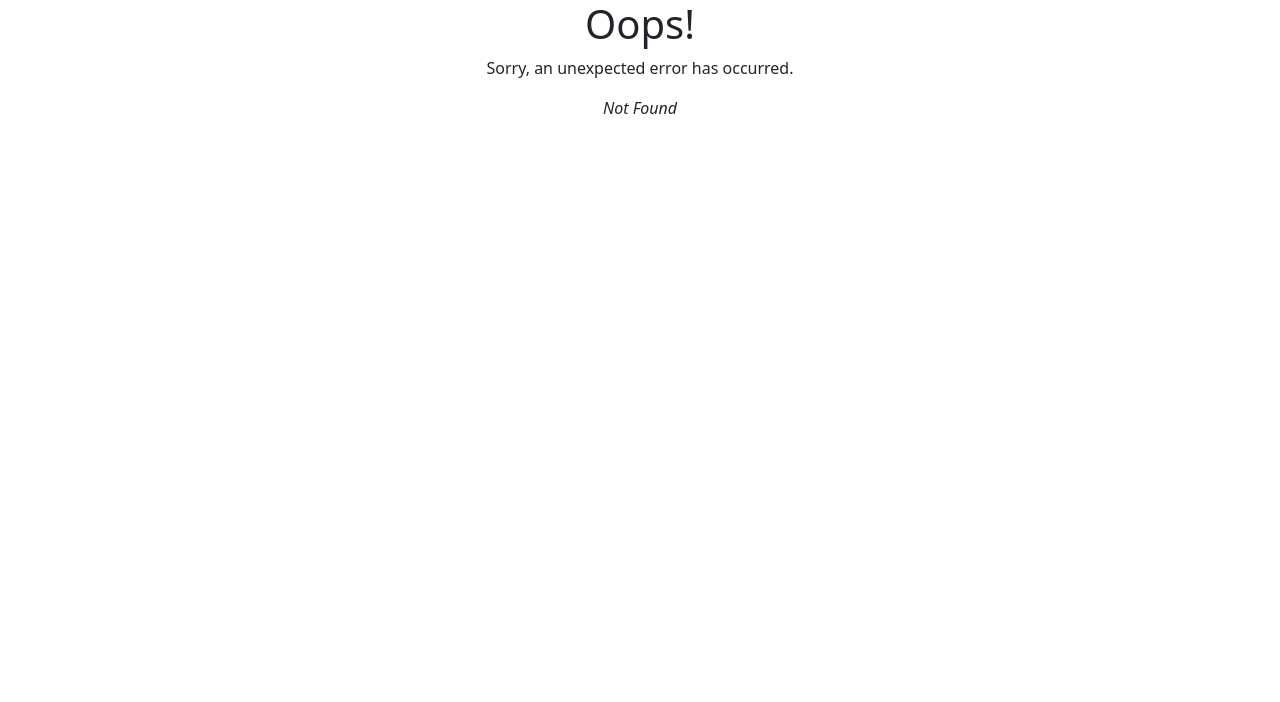
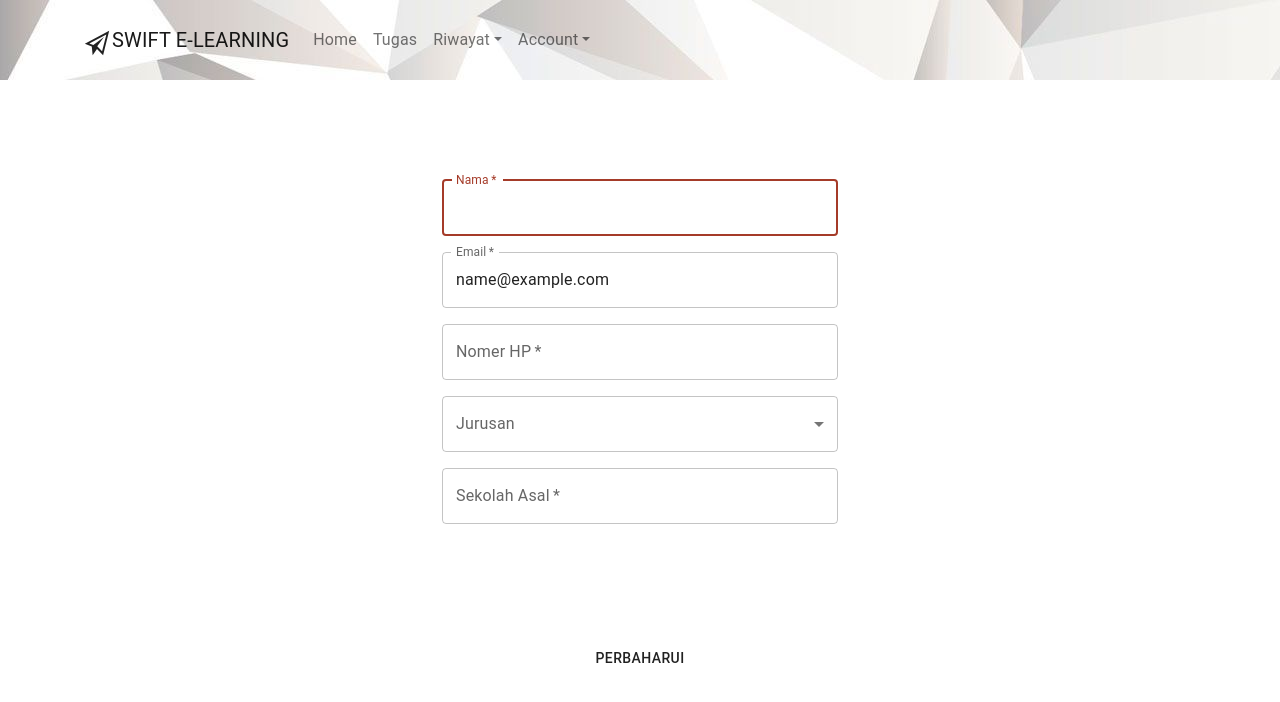
Before and after one commit to Emot-Api-SE4403/SwiftWebsite, a React (Create React App) app: page /profil/edit in a window 1280 px wide. Before the commit this address had no page. Shown: the top 702 px of the page. Built offline with nearby package versions, Linux system fonts and the light colour scheme; sample sign-in values are in the browser's storage.

Commit message:
setting account

```diff
--- a/src/index.js
+++ b/src/index.js
@@ -27,6 +27,7 @@ import Explore from './pages/Explore';
 import Profile from './pages/Profile';
 import TugasMTK from './pages/TugasMTK';
 import TugasBio from './pages/TugasBio';
+import ProfileEdit from './pages/CompleteRegistration';
 
 // Menaruh daftar routing disini
 const router = createBrowserRouter([
@@ -121,6 +122,11 @@ const router = createBrowserRouter([
     errorElement: <ErrorPage />
   },
   {
+    path: "/profil/edit",
+    element: <PrivateRoute><ProfileEdit /></PrivateRoute>,
+    errorElement: <ErrorPage />
+  },
+  {
     path: '/testredirect',
     element: <PrivateRoute><h1>Hello</h1></PrivateRoute>,
     errorElement: <ErrorPage />
--- /dev/null
+++ b/src/pages/CompleteRegistration.js
@@ -0,0 +1,117 @@
+import * as React from 'react';
+import MenuItem from '@mui/material/MenuItem';
+import Button from '@mui/material/Button';
+import TextField from '@mui/material/TextField';
+import Grid from '@mui/material/Grid';
+import Box from '@mui/material/Box';
+import Container from '@mui/material/Container';
+import { ThemeProvider } from "@mui/material/styles";
+import CssBaseline from '@mui/material/CssBaseline';
+import { ThemeRed } from '../components/Theme';
+import { useNavigate } from "react-router-dom";
+import NavigationBar from "../components/NavigationBar"
+import InputLabel from '@mui/material/InputLabel';
+
+
+export default function ProfileEdit() {
+    const navigate = useNavigate();
+    const [jurusan, setJurusan] = React.useState('');
+    const userData = JSON.parse(sessionStorage.getItem('user'));
+
+    const handleSubmit = (event) => {
+
+    }
+
+
+    return (
+        <ThemeProvider theme={ThemeRed}>
+            <CssBaseline />
+            <NavigationBar />
+            <Container component="main" maxWidth="xs">
+
+                <Box fullHeight sx={{
+                    display: 'flex',
+                    flexDirection: 'column',
+                    alignItems: 'center',
+                    justifyContent: 'space-evenly',
+                    height: '90vh'
+                }}>
+
+
+                    <Box component="form" noValidate onSubmit={handleSubmit} id="regform">
+                        <Grid container spacing={2} justifyContent="center">
+
+                            <Grid item xs={12}>
+                                <TextField
+                                    autoComplete="given-name"
+                                    name="nama"
+                                    required
+                                    fullWidth
+                                    id="nama"
+                                    label="Nama"
+                                    autoFocus
+                                    value={userData.fullName}
+                                />
+                            </Grid>
+                            <Grid item xs={12}>
+                                <TextField
+                                    required
+                                    fullWidth
+                                    id="email"
+                                    label="Email"
+                                    name="email"
+                                    autoComplete="email"
+                                    value={userData.email}
+                                />
+                            </Grid>
+                            <Grid item xs={12}>
+                                <TextField
+                                    required
+                                    fullWidth
+                                    id="phoneNumber"
+                                    label="Nomer HP"
+                                    name="phoneNumber"
+                                    autoComplete="tel"
+                                    value={userData.phoneNumber || ""}
+                                />
+                            </Grid>
+                            <Grid item xs={12}>
+                            <TextField
+                                value={jurusan || userData.jurusan}
+                                fullWidth
+                                onChange={(e) => setJurusan(e.target.value)}
+                                select // tell TextField to render select
+                                label="Jurusan"
+                                >
+                                    <MenuItem value="IPA">IPA</MenuItem>
+                                    <MenuItem value="IPS">IPS</MenuItem>
+                                    <MenuItem value="BAHASA">BAHASA</MenuItem>
+                                </TextField>
+                            </Grid>
+                            <Grid item xs={12}>
+                                <TextField
+                                    required
+                                    fullWidth
+                                    id="asalSekolah"
+                                    label="Sekolah Asal"
+                                    name="asalSekolah"
+                                    value={userData.asalSekolah || ""}
+                                />
+                            </Grid>
+                        </Grid>
+                    </Box>
+                    <Button
+                        type="submit"
+                        variant="filled"
+                        xs = {12}
+                        fullWidth
+                        sx={{mb: 3, mt:2, borderRadius: 5}}
+                        form="regform"
+                    >
+                    Perbaharui
+                    </Button>
+                </Box>
+            </Container>
+        </ThemeProvider>
+    )
+}
--- a/src/pages/Profile.js
+++ b/src/pages/Profile.js
@@ -18,6 +18,7 @@ export default function Profile() {
     var sekolah = "SMAN 1 Bekasi"
     var email = userData.email
     var phone = "081234567890"
+    var profile = logo
 
     return(
         <ThemeProvider theme={ThemeRed}>
@@ -29,7 +30,7 @@ export default function Profile() {
                 <Box sx={{flexDirection:'column' , backgroundColor:'red', borderRadius: '10px'}}>
                     <Grid container sx={{padding:'25px 10px 10px 10px'}}>
                         <Grid item xs={3}>
-                            <img src={logo} style={{maxWidth:"4vw", height:"auto"}}/>
+                            <img src={profile} style={{maxWidth:"4vw", height:"auto"}}/>
                         </Grid>
                         <Grid item xs={8}>
                             <Typography variants='p' fontWeight='bold'>{name}</Typography>
@@ -37,7 +38,7 @@ export default function Profile() {
                             <Typography variants='p'>{sekolah}</Typography>
                         </Grid>
                         <Grid item xs={1}>
-                            <IconButton  href="/">
+                            <IconButton  href="/profil/edit">
                                 <SettingIcon />
                             </IconButton>
                         </Grid>
```
